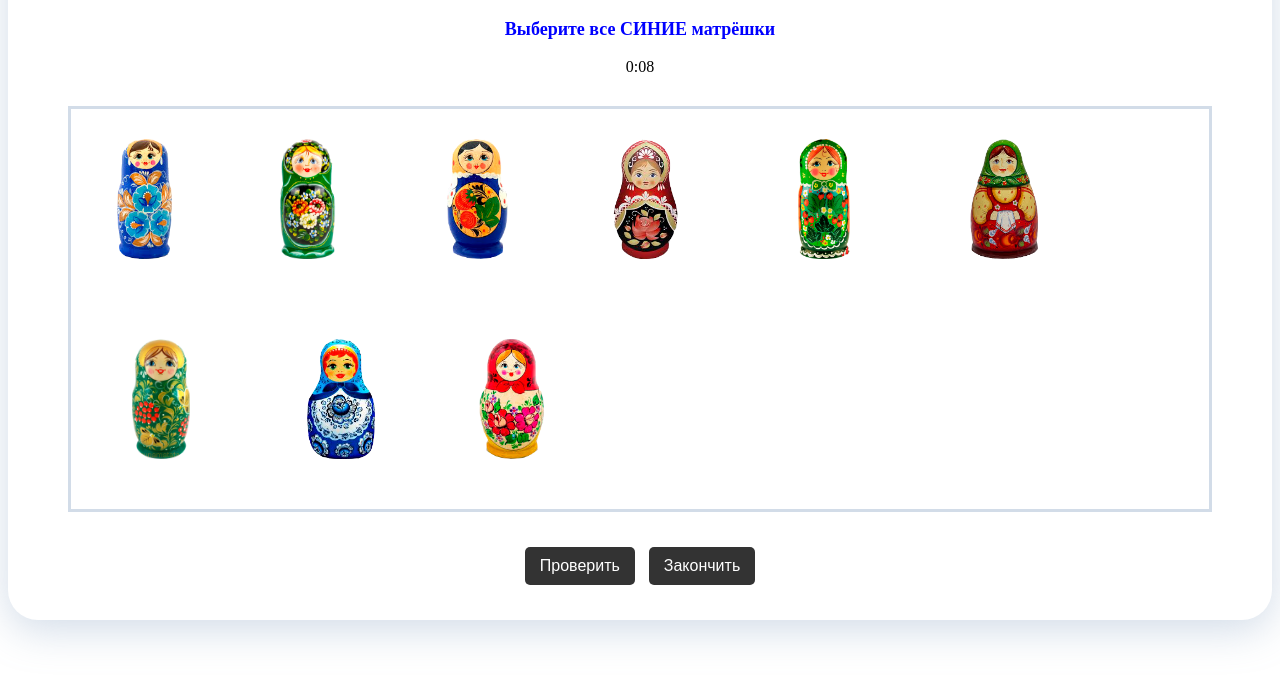
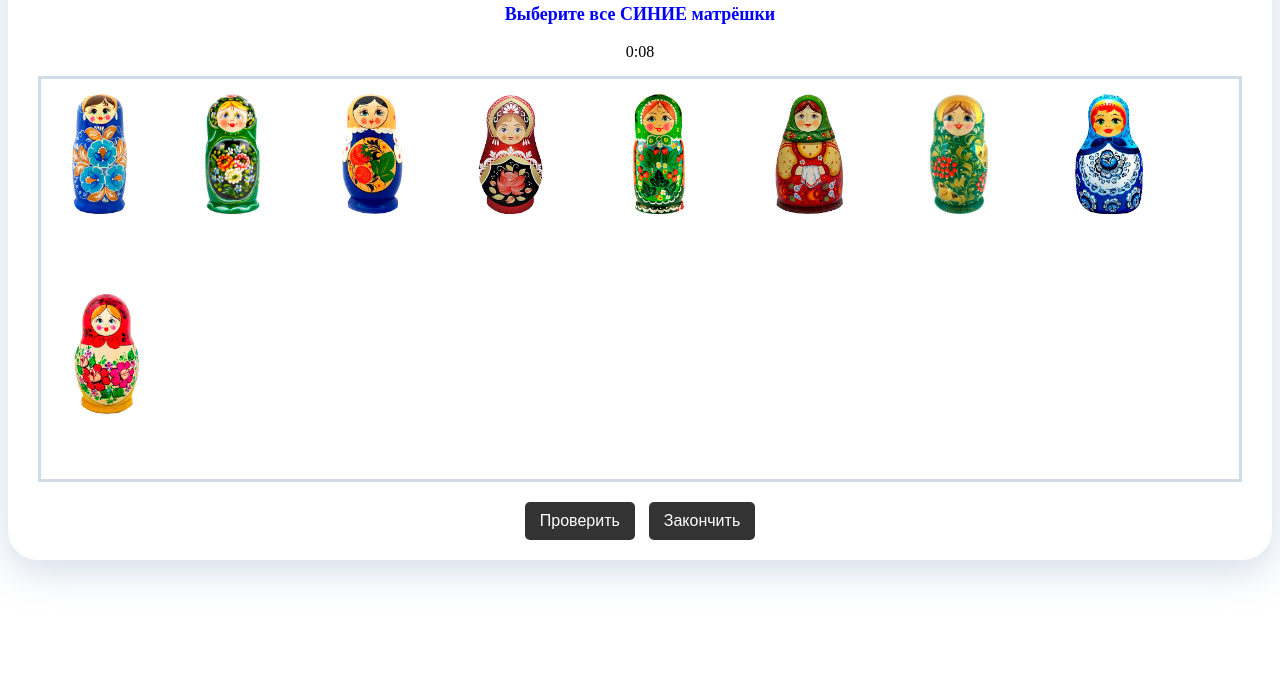
Before and after one commit to pavelish/verstka, a plain HTML site: page course_work/levels/first/index.html in a window 1280 px wide. Shown: the part 117-798 px from the top of the page. Drawn offline with Linux system fonts and the light colour scheme.

Commit message:
Add files via upload

```diff
--- a/course_work/levels/first/css/style.css
+++ b/course_work/levels/first/css/style.css
@@ -17,7 +17,6 @@ img {
     pointer-events: none;
 }
 
-
 .question {
     font-size: 18px;
     font-weight: 600;
@@ -25,7 +24,7 @@ img {
 
 .content-container {
     box-shadow: 0px 10px 40px rgba(126, 155, 189, 0.35);
-    padding: 30px;
+    padding: 15px;
     border-radius: 30px;
     display: flex;
     justify-content: center;
@@ -37,7 +36,8 @@ img {
     border: solid rgba(126, 155, 189, 0.35);
     min-width: 350px;
     min-height: 400px;
-    margin: 30px;
+    max-height: 530px;
+    margin: 15px;
     position: relative;
     flex-wrap: wrap;
     display: flex;
@@ -50,10 +50,18 @@ img {
     max-width: 120px;
     max-height: 120px;
     transition: transform 0.2s;
-    margin: 30px;
+    margin: 15px;
 
 }
 
 .selected {
     border: solid rgba(126, 155, 189, 0.35);
 }
+
+.selected-green {
+    border: solid green;
+}
+
+.selected-red {
+    border: solid red;
+}
```
